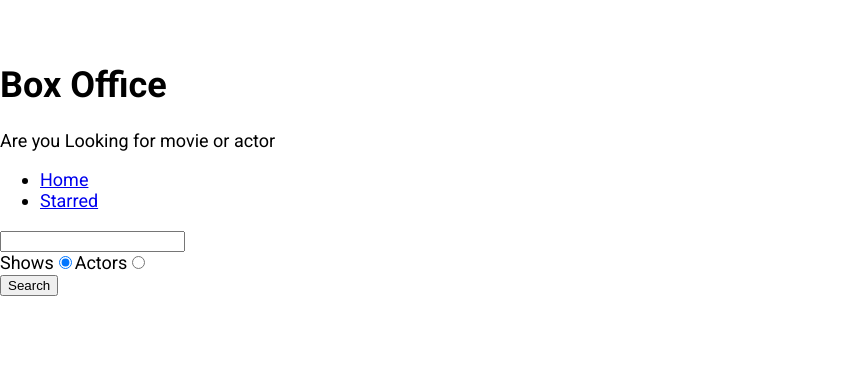
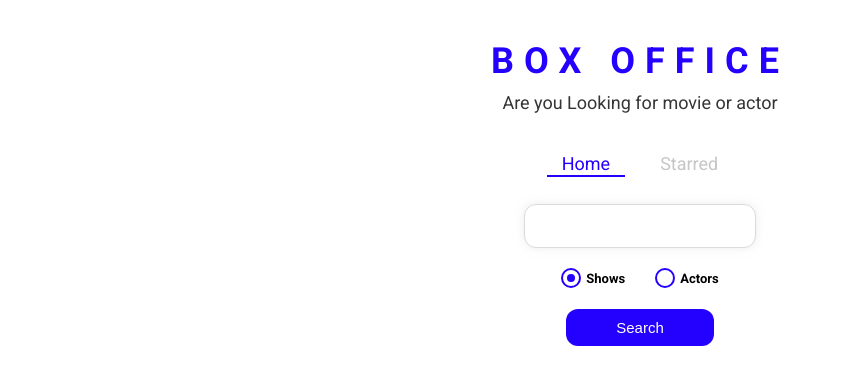
Before and after one commit to redhat2121/box-office, a React (Create React App) app: page / in a window 1280 px wide. Shown: the top 384 px of the page, without its empty margins (0-842 px from the left). Built offline with nearby package versions, Linux system fonts and the light colour scheme.

Commit message:
styled entire app

```diff
--- a/src/App.js
+++ b/src/App.js
@@ -1,12 +1,21 @@
 import React from 'react';
 import { Switch, Route } from 'react-router-dom';
-
+import { ThemeProvider } from 'styled-components';
 import Home from './pages/Home';
 import Starred from './pages/Starred';
 import Show from './pages/Show';
 
+const theme = {
+  mainColors: {
+    blue: '#2400ff',
+    gray: '#c6c6c6',
+    dark: '#353535',
+  },
+};
+
 function App() {
   return (
+    <ThemeProvider theme={theme}>
       <Switch>
         <Route exact path="/">
           <Home />
@@ -24,6 +33,7 @@
           <div>Not found</div>
         </Route>
       </Switch>
+    </ThemeProvider>
   );
 }
 
--- /dev/null
+++ b/src/components/CustomRadio.js
@@ -0,0 +1,66 @@
+import React from 'react';
+import styled from 'styled-components';
+
+const RadioWrapper = styled.label`
+  display: block;
+  position: relative;
+  padding-left: 25px;
+  cursor: pointer;
+  font-size: 13px;
+  user-select: none;
+  font-weight: 700;
+  line-height: 1.65;
+
+  input {
+    position: absolute;
+    opacity: 0;
+    cursor: pointer;
+  }
+
+  span {
+    position: absolute;
+    top: 0;
+    left: 0;
+    height: 16px;
+    width: 16px;
+    background-color: #fff;
+    border: 2px solid ${({ theme }) => theme.mainColors.blue};
+    border-radius: 50%;
+  }
+
+  input:checked ~ span {
+    background-color: #fff;
+    border: 2px solid ${({ theme }) => theme.mainColors.blue};
+  }
+
+  span:after {
+    content: '';
+    position: absolute;
+    display: none;
+  }
+
+  input:checked ~ span:after {
+    display: block;
+  }
+
+  span:after {
+    top: 4px;
+    left: 4px;
+    width: 8px;
+    height: 8px;
+    border-radius: 50%;
+    background: ${({ theme }) => theme.mainColors.blue};
+  }
+`;
+
+const CustomRadio = ({ label, ...restprops }) => {
+  return (
+    <RadioWrapper htmlFor={restprops.id}>
+      {label}
+      <input {...restprops} type="radio" />
+      <span />
+    </RadioWrapper>
+  );
+};
+
+export default CustomRadio;
--- a/src/components/Navs.js
+++ b/src/components/Navs.js
@@ -1,20 +1,28 @@
 import React from 'react';
-import { Link } from 'react-router-dom';
+import { useLocation } from 'react-router';
+import { NavList, LinkStyled } from './Navs.styled';
+
 const LINKS = [
   { to: '/', text: 'Home' },
   { to: '/starred', text: 'Starred' },
 ];
 
 const Navs = () => {
+  const location = useLocation();
   return (
     <div>
-      <ul>
+      <NavList>
         {LINKS.map(item => (
           <li key={item.to}>
-            <Link to={item.text}>{item.text}</Link>
+            <LinkStyled
+              to={item.to}
+              className={item.to === location.pathname ? 'active' : ' '}
+            >
+              {item.text}
+            </LinkStyled>
           </li>
         ))}
-      </ul>
+      </NavList>
     </div>
   );
 };
--- /dev/null
+++ b/src/components/Navs.styled.js
@@ -0,0 +1,41 @@
+import styled from 'styled-components';
+import { Link } from 'react-router-dom';
+
+export const NavList = styled.ul`
+  display: flex;
+  justify-content: center;
+  list-style: none;
+  margin: 0 0 30px;
+  padding: 0;
+`;
+
+export const LinkStyled = styled(Link)`
+  margin: 0 10px;
+  padding: 3px 15px;
+  position: relative;
+  text-decoration: none;
+  color: ${({ theme }) => theme.mainColors.gray};
+  &.active {
+    color: ${({ theme }) => theme.mainColors.blue};
+    &:after {
+      content: '';
+      position: absolute;
+      display: block;
+      height: 2px;
+      left: 0%;
+      bottom: 0;
+      background-color: ${({ theme }) => theme.mainColors.blue};
+      animation: slide-in 0.3s ease-in forwards;
+      @keyframes slide-in {
+        from {
+          left: 50%;
+          width: 0;
+        }
+        to {
+          left: 0%;
+          width: 100%;
+        }
+      }
+    }
+  }
+`;
--- a/src/components/Title.js
+++ b/src/components/Title.js
@@ -1,11 +1,12 @@
 import React from 'react';
+import { TitleWrapper } from './Title.styled';
 
 const Title = ({ title, subtitle }) => {
   return (
-    <div>
+    <TitleWrapper>
       <h1>{title}</h1>
       <p>{subtitle}</p>
-    </div>
+    </TitleWrapper>
   );
 };
 
--- /dev/null
+++ b/src/components/Title.styled.js
@@ -0,0 +1,18 @@
+import styled from 'styled-components';
+
+export const TitleWrapper = styled.div`
+  text-align: center;
+  margin: 0 0 40px;
+
+  h1 {
+    color: ${({ theme }) => theme.mainColors.blue};
+    letter-spacing: 10px;
+    text-transform: uppercase;
+    margin: 0 0 10px;
+  }
+
+  p {
+    color: ${({ theme }) => theme.mainColors.dark};
+    margin: 0;
+  }
+`;
--- a/src/index.js
+++ b/src/index.js
@@ -1,6 +1,6 @@
 import React from 'react';
 import ReactDOM from 'react-dom';
-// eslint-disable-next-line
+
 import { BrowserRouter } from 'react-router-dom';
 import './index.css';
 import App from './App';
--- a/src/pages/Home.js
+++ b/src/pages/Home.js
@@ -4,6 +4,12 @@
 import ShowGrid from '../components/Show/ShowGrid';
 import ActorGrid from '../components/Actor/ActorGrid';
 import { useLastQuery } from '../misc/custom-hooks';
+import {
+  SearchInput,
+  RadioInputsWrapper,
+  SearchButtonWrapper,
+} from './Home.styled';
+import CustomRadio from '../components/CustomRadio';
 
 const Home = () => {
   const [input, setInput] = useLastQuery();
@@ -11,7 +17,6 @@
   const [searchOption, setSearchOption] = useState('shows');
 
   const isShowsSearch = searchOption === 'shows';
-
   const onSearch = () => {
     apiGet(`/search/${searchOption}?q=${input}`).then(result => {
       setResults(result);
@@ -50,7 +55,7 @@
 
   return (
     <MainPageLayout>
-      <input
+      <SearchInput
         type="text"
         placeholder="Search for something"
         onChange={onInputChange}
@@ -58,33 +63,33 @@
         value={input}
       />
 
-      <div>
-        <label htmlFor="shows-search">
-          Shows
-          <input
+      <RadioInputsWrapper>
+        <div>
+          <CustomRadio
+            label="Shows"
             id="shows-search"
-            type="radio"
             value="shows"
             checked={isShowsSearch}
             onChange={onRadioChange}
           />
-        </label>
+        </div>
 
-        <label htmlFor="actors-search">
-          Actors
-          <input
+        <div>
+          <CustomRadio
+            label="Actors"
             id="actors-search"
-            type="radio"
             value="people"
             checked={!isShowsSearch}
             onChange={onRadioChange}
           />
-        </label>
-      </div>
+        </div>
+      </RadioInputsWrapper>
 
-      <button type="button" onClick={onSearch}>
-        Search
-      </button>
+      <SearchButtonWrapper>
+        <button type="button" onClick={onSearch}>
+          Search
+        </button>
+      </SearchButtonWrapper>
       {renderResults()}
     </MainPageLayout>
   );
--- /dev/null
+++ b/src/pages/Home.styled.js
@@ -0,0 +1,48 @@
+import styled from 'styled-components';
+export const SearchInput = styled.input`
+  display: block;
+  font-family: 'Roboto', sans-serif;
+  width: 200px;
+  margin: auto;
+  outline: none;
+  padding: 13px 15px;
+  border: 1px solid #dbdbdb;
+  box-shadow: 0px 0px 10px 0px rgba(219, 219, 219, 0.5);
+  font-size: 14px;
+  border-radius: 12px;
+  color: #8d8d8d;
+
+  &::placeholder {
+    font-weight: 300;
+    color: #8d8d8d;
+  }
+`;
+
+export const RadioInputsWrapper = styled.div`
+  display: flex;
+  justify-content: center;
+  margin: 20px 0;
+
+  div {
+    margin: 0 15px;
+  }
+`;
+
+export const SearchButtonWrapper = styled.div`
+  text-align: center;
+  margin-bottom: 35px;
+
+  button {
+    color: #fff;
+    background-color: ${({ theme }) => theme.mainColors.blue};
+    margin: auto;
+    padding: 10px 50px;
+    font-size: 15px;
+    border: none;
+    outline: none;
+    border-radius: 12px;
+    &:hover {
+      cursor: pointer;
+    }
+  }
+`;
```
Lines whose indentation alone changed are shown as unchanged.
